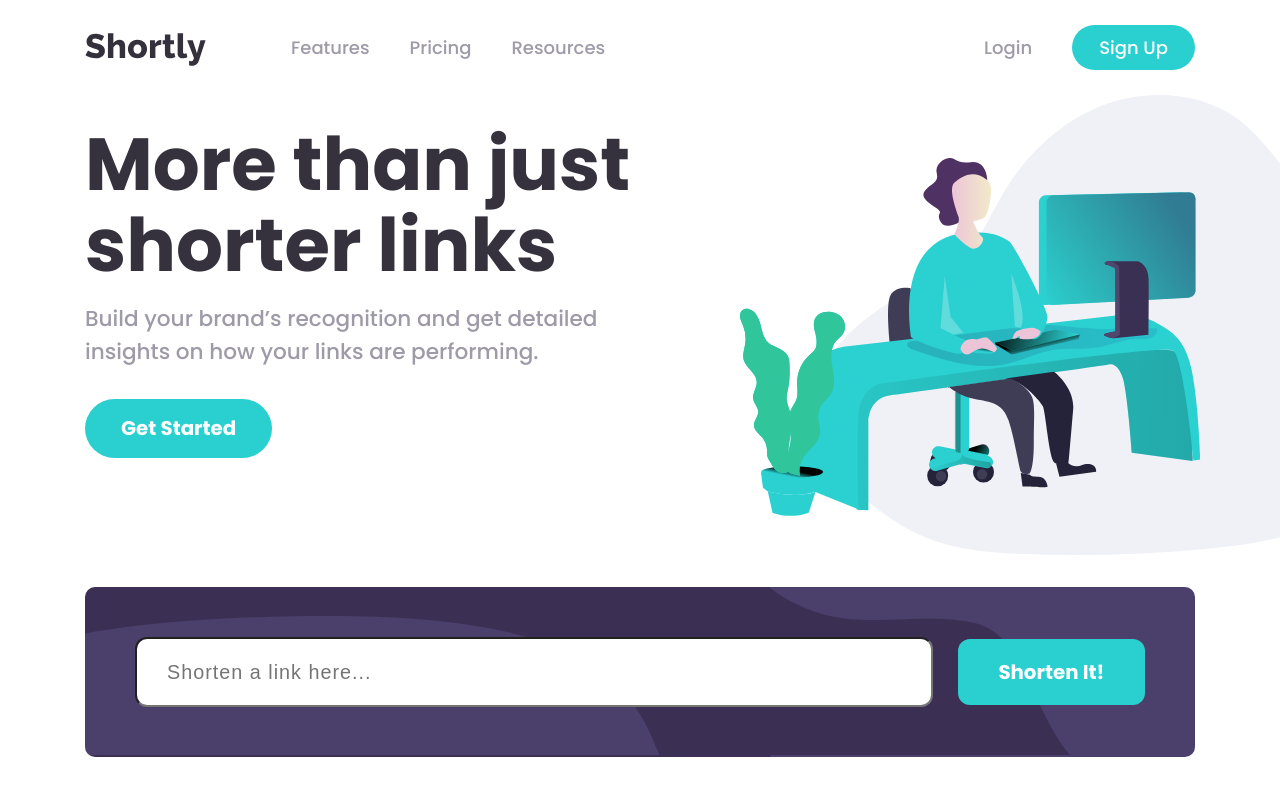
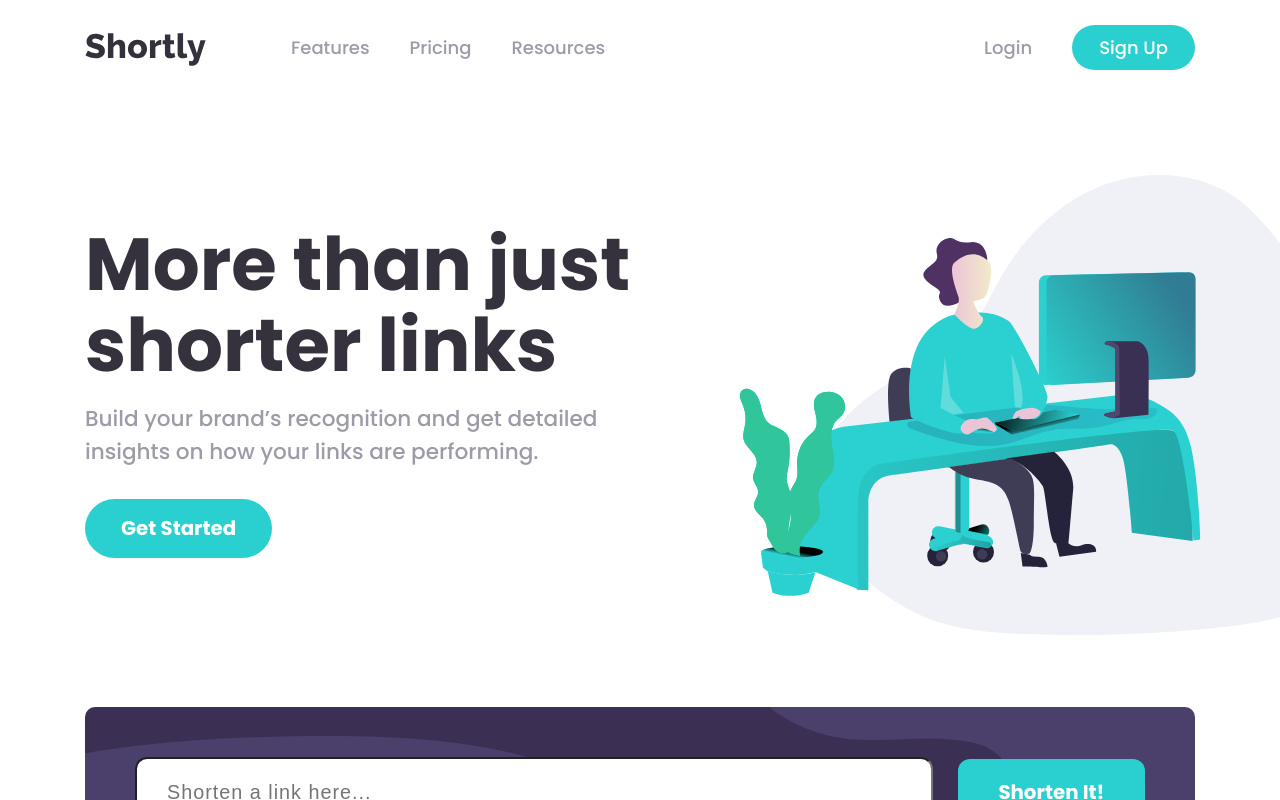
Before and after one commit to dannyfongdev/app-shorten-url, a Svelte app: page / in a window 1280 px wide. Shown: the top 800 px of the page. Built offline with nearby package versions, Linux system fonts and the light colour scheme.

Commit message:
extra padding desktop version hero

```diff
--- a/public/global.css
+++ b/public/global.css
@@ -246,13 +246,15 @@ main a.btn:hover {
   main .hero {
     max-width: var(--max-width);
     margin: auto;
+    padding-top: 80px;
+    padding-bottom: 40px;
   }
 
   main .hero-text {
     text-align: left;
     width: 564px;
     position: absolute;
-    top: 0;
+    top: 100px;
   }
 
   main h1 {
```
